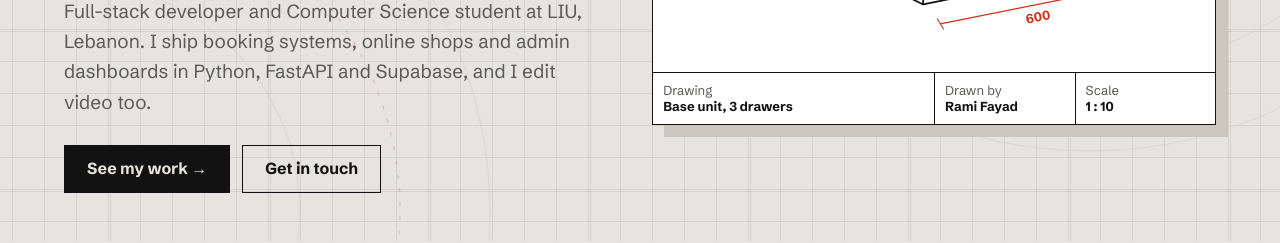
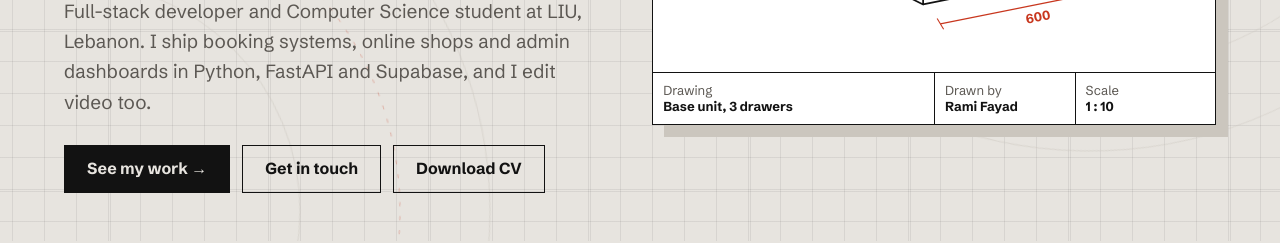
Before and after one commit to Rami14214/Rami14214.github.io, a plain HTML site: page index.html in a window 1280 px wide. Shown: the part 559-802 px from the top of the page. Drawn offline with Linux system fonts and the light colour scheme.

Commit message:
Add downloadable CV
Co-Authored-By: Claude Opus 5.5 <noreply@anthropic.com>
Claude-Session: https://claude.ai/code/session_019UkLCtzEAYgfsLbk2k4DRo

```diff
--- a/index.html
+++ b/index.html
@@ -199,7 +199,7 @@ footer{padding:18px max(5vw,16px);font-size:13px;color:var(--mute);display:flex;
    <div class="hi"><img src="me.jpg" alt="Rami Fayad"><span><b>Rami Fayad</b><i class="dot"></i>Open to junior developer roles</span></div>
    <h1><span class="w"><span>I build</span></span> <span class="w"><span style="animation-delay:.1s">websites</span></span> <span class="w"><span style="animation-delay:.2s">that run</span></span> <span class="w"><span style="animation-delay:.3s"><span class="mark">real businesses.</span></span></span></h1>
    <p class="lead">Full-stack developer and Computer Science student at LIU, Lebanon. I ship booking systems, online shops and admin dashboards in Python, FastAPI and Supabase, and I edit video too.</p>
-   <div class="btns"><a class="btn pri" href="#work">See my work →</a><a class="btn" href="#contact">Get in touch</a></div>
+   <div class="btns"><a class="btn pri" href="#work">See my work →</a><a class="btn" href="#contact">Get in touch</a><a class="btn" href="Rami_Fayad_CV.pdf" download>Download CV</a></div>
   </div>
   <figure class="sheet" id="sheet" style="margin:0" aria-label="Isometric drawing of a kitchen cabinet with code in its drawers">
    <svg viewBox="0 0 520 400" preserveAspectRatio="xMidYMid meet" aria-hidden="true">
@@ -382,7 +382,7 @@ footer{padding:18px max(5vw,16px);font-size:13px;color:var(--mute);display:flex;
    <p>Open to junior developer roles, internships and video work, remote or in Lebanon.</p>
    <div class="mails"><a href="mailto:codebyrami@gmail.com">codebyrami@gmail.com</a><a href="mailto:motionbyrami@gmail.com">motionbyrami@gmail.com</a></div>
   </div>
-  <div class="btns rv"><a class="btn" href="https://github.com/Rami14214">GitHub →</a></div>
+  <div class="btns rv"><a class="btn" href="Rami_Fayad_CV.pdf" download>Download CV</a><a class="btn" href="https://github.com/Rami14214">GitHub →</a></div>
  </div>
 </section>
 <footer><span>Rami Fayad · Mount Lebanon</span><span>Designed and built by hand</span></footer>
```
Also changed, not shown: 1 other file.
